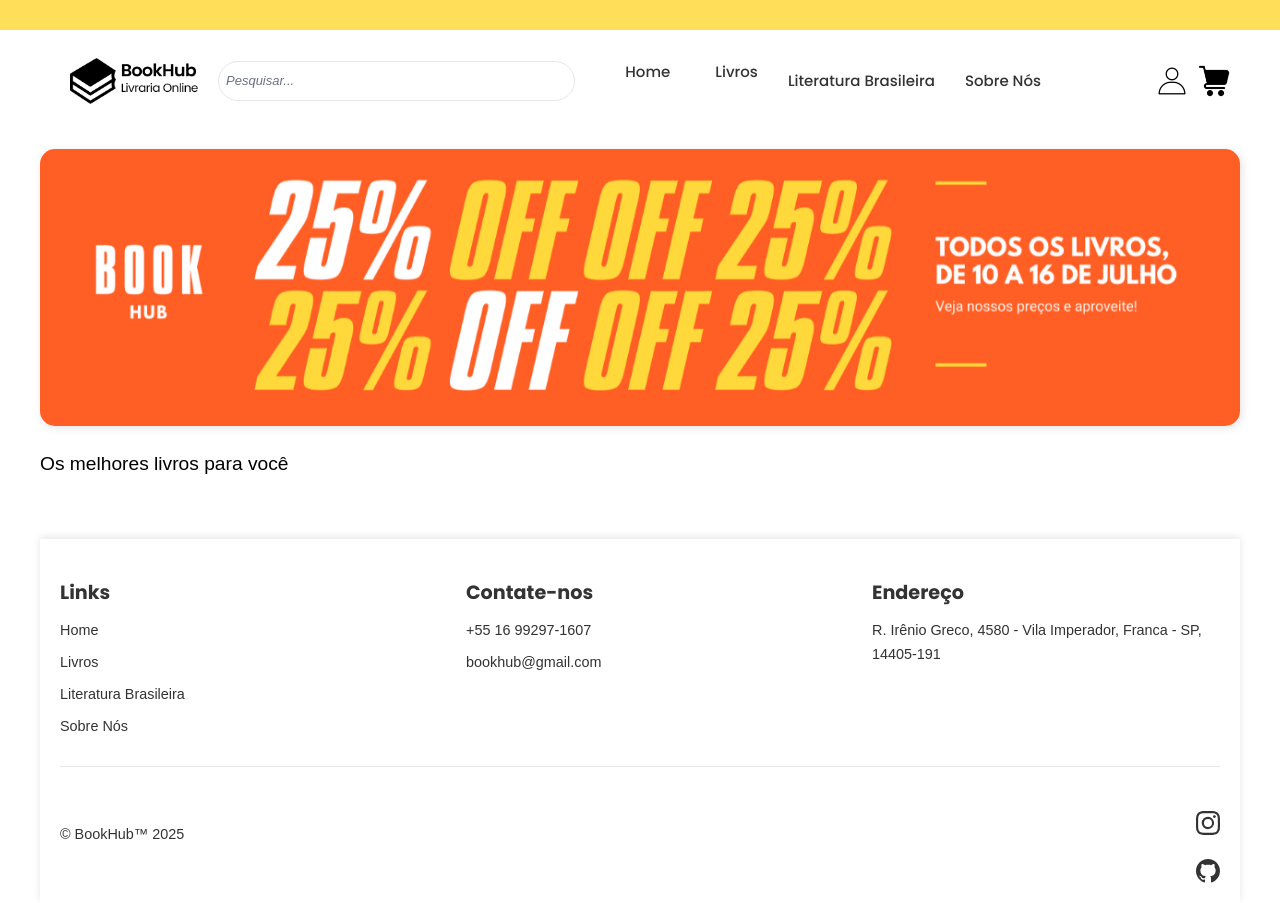
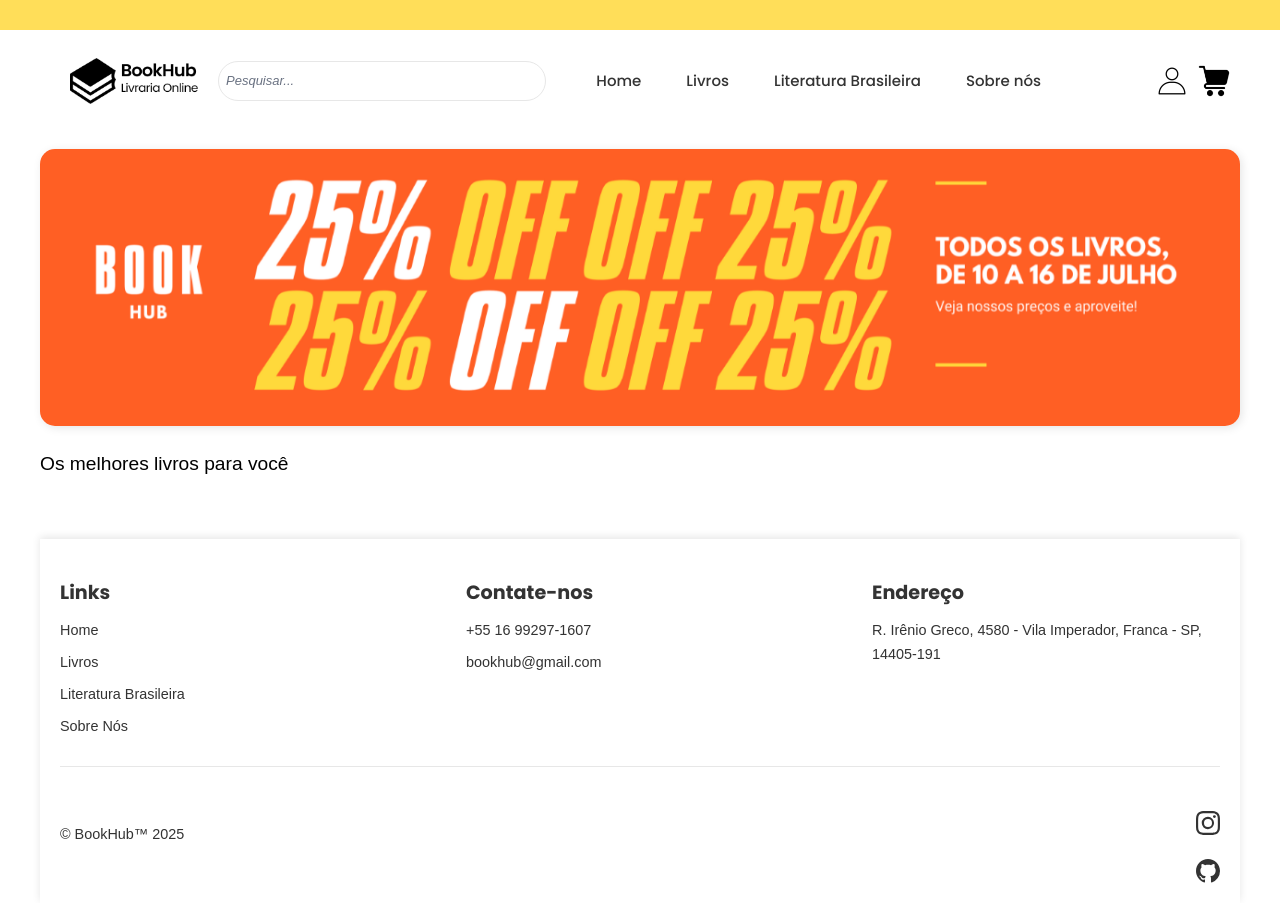
Before and after one commit to anamota13/BOOKHUB_PI, a React (Create React App) app in the folder bookhub/: page / in a window 1280 px wide. Built offline with nearby package versions, Linux system fonts and the light colour scheme.

Commit message:
Ajustando a desformatação da Navbar

```diff
--- a/bookhub/src/components/Navbar/Navbar.js
+++ b/bookhub/src/components/Navbar/Navbar.js
@@ -27,8 +27,8 @@ function Navbar() {
                 <ul className="navbar-links">
                     <li><a href="/">Home</a></li>
                     <li><a href="/about">Livros</a></li>
-                    <Link to="/literatura-brasileira">Literatura Brasileira</Link>
-                    <Link to="/sobre">Sobre Nós</Link>
+                    <li><a href="/literatura-brasileira">Literatura Brasileira</a></li>
+                    <li><a href="/sobre">Sobre nós</a></li>
                 </ul>
 
                 <div className="navbar-icon" onClick={() => navigate('/login')} style={{ cursor: 'pointer' }}>
```
